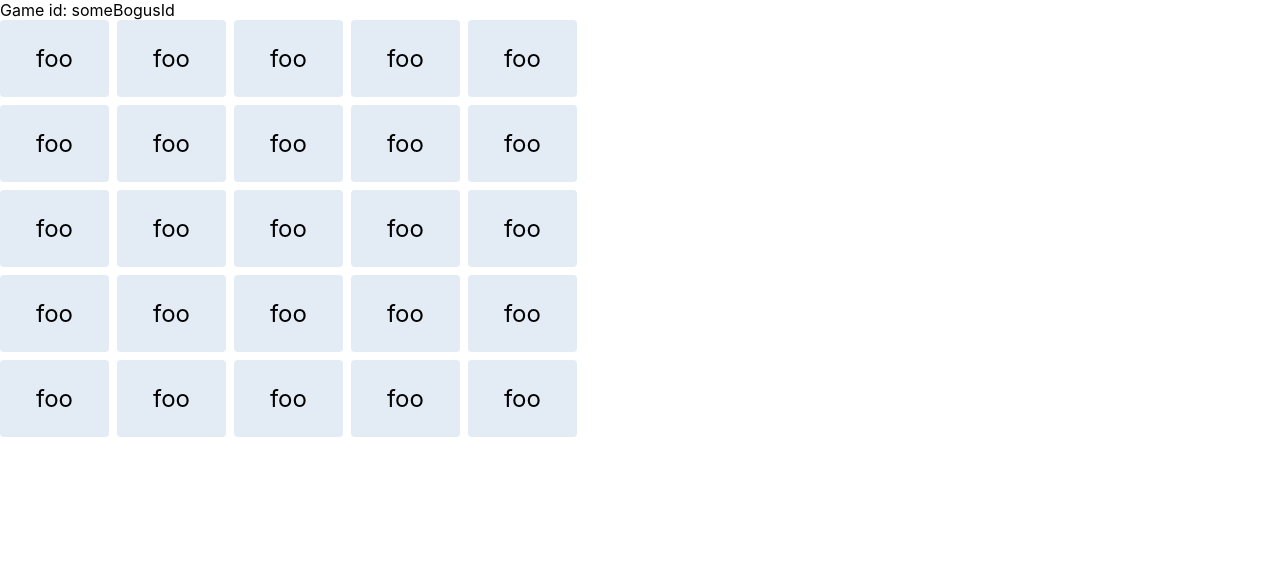
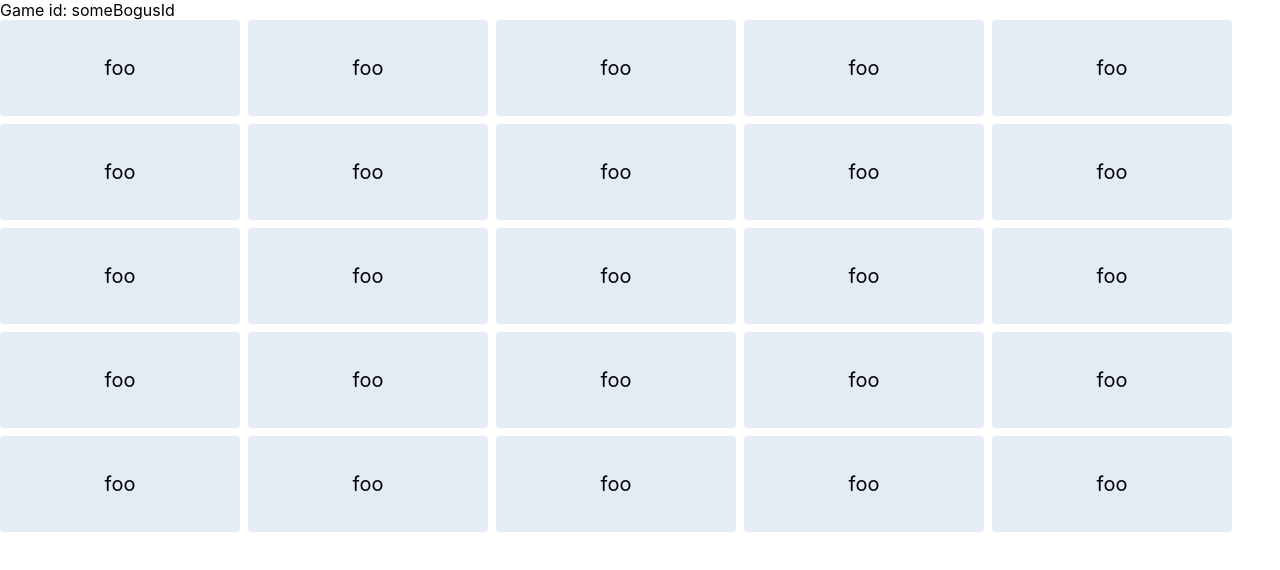
Before and after one commit to bcspragu/Codenames, a Next.js app in the folder web/frontend/: page /game/someBogusId in a window 1280 px wide. Shown: the top 570 px of the page. Built offline with nearby package versions, Linux system fonts and the light colour scheme; no server answers.

Commit message:
something to click around on, at least. assignment logic does not make any sense long term

```diff
--- a/web/frontend/pages/game/[gameId]/index.module.scss
+++ b/web/frontend/pages/game/[gameId]/index.module.scss
@@ -26,8 +26,11 @@
 
 .gameBoardCard {
   cursor: pointer;
-  padding: 24px 36px;
-  font-size: 24px;
+  font-size: 20px;
+  padding-top: 36px;
+  padding-bottom: 36px;
+  width: 240px;
+  text-align: center;
   // border: 1px solid grey;
   border-radius: 4px;
   background-color: rgb(227, 236, 245);
@@ -54,4 +57,12 @@
   &.blue {
     background-color: teal;
   }
+
+  &.neutral {
+    background-color: tan;
+  }
+
+  &.death {
+    background-color: black;
+  }
 }
--- a/web/frontend/pages/game/[gameId]/index.tsx
+++ b/web/frontend/pages/game/[gameId]/index.tsx
@@ -1,7 +1,7 @@
 import styles from './index.module.scss';
 
 import { useRouter } from 'next/router';
-import { useState } from 'react';
+import { useEffect, useState } from 'react';
 import cn from 'classnames';
 
 const dummyWordSet: CardSet = [
@@ -142,9 +142,11 @@ const dummyWordSet: CardSet = [
   ],
 ];
 
+type Team = 'red' | 'blue' | 'neutral' | 'death';
+
 type Card = {
   word: string;
-  team: 'red' | 'blue' | 'neutral' | 'death';
+  team: Team;
   revealed: boolean;
 };
 
@@ -152,10 +154,79 @@ type CardRow = [Card, Card, Card, Card, Card];
 
 type CardSet = [CardRow, CardRow, CardRow, CardRow, CardRow];
 
+// Stolen from https://stackoverflow.com/questions/2450954/how-to-randomize-shuffle-a-javascript-array
+function shuffleArray(array) {
+  for (var i = array.length - 1; i > 0; i--) {
+    var j = Math.floor(Math.random() * (i + 1));
+    var temp = array[i];
+    array[i] = array[j];
+    array[j] = temp;
+  }
+}
+
+const getAssignCardSetClientSideWhichMakesNoSense = (
+  words: string[]
+): CardSet => {
+  const firstTeam = Math.random() < 0.5 ? 'red' : 'blue';
+  const secondTeam = firstTeam === 'red' ? 'blue' : 'red';
+
+  const deck = words.map((word, i) => {
+    const team: Team = (() => {
+      // First team to go gets 9 cards, second gets 8
+      if (i <= 8) {
+        return firstTeam;
+      }
+
+      if (i >= 9 && i <= 16) {
+        return secondTeam;
+      }
+
+      if (i === 17) {
+        return 'death';
+      }
+
+      return 'neutral';
+    })();
+
+    return {
+      word,
+      team,
+      revealed: false,
+    };
+  });
+
+  shuffleArray(deck);
+
+  return [
+    // @ts-ignore
+    deck.slice(0, 5),
+    // @ts-ignore
+    deck.slice(5, 10),
+    // @ts-ignore
+    deck.slice(10, 15),
+    // @ts-ignore
+    deck.slice(15, 20),
+    // @ts-ignore
+    deck.slice(20),
+  ];
+};
+
 export default function Game() {
   const router = useRouter();
   const { gameId } = router.query;
   const [cardSet, setCardSet] = useState<CardSet | null>(dummyWordSet);
+
+  useEffect(() => {
+    const setInitialState = async () => {
+      const randomWords = await (
+        await fetch('https://random-word-api.herokuapp.com/word?number=25')
+      ).json();
+
+      setCardSet(getAssignCardSetClientSideWhichMakesNoSense(randomWords));
+    };
+
+    setInitialState();
+  }, [null]);
 
   console.log(cardSet);
 
@@ -189,6 +260,8 @@ export default function Game() {
               [styles.revealed]: true,
               [styles.red]: card.team === 'red',
               [styles.blue]: card.team === 'blue',
+              [styles.neutral]: card.team === 'neutral',
+              [styles.death]: card.team === 'death',
             }
           )}
           onClick={handleClick}
--- a/web/frontend/pages/index.tsx
+++ b/web/frontend/pages/index.tsx
@@ -10,7 +10,7 @@ export default function Home() {
       </Link>{' '}
       or{' '}
       <Link href='/game/someBogusId'>
-        <a>/game/[whateverId]</a>
+        <a>/game/[whateverIdForNow]</a>
       </Link>{' '}
       to explore
     </div>
```
